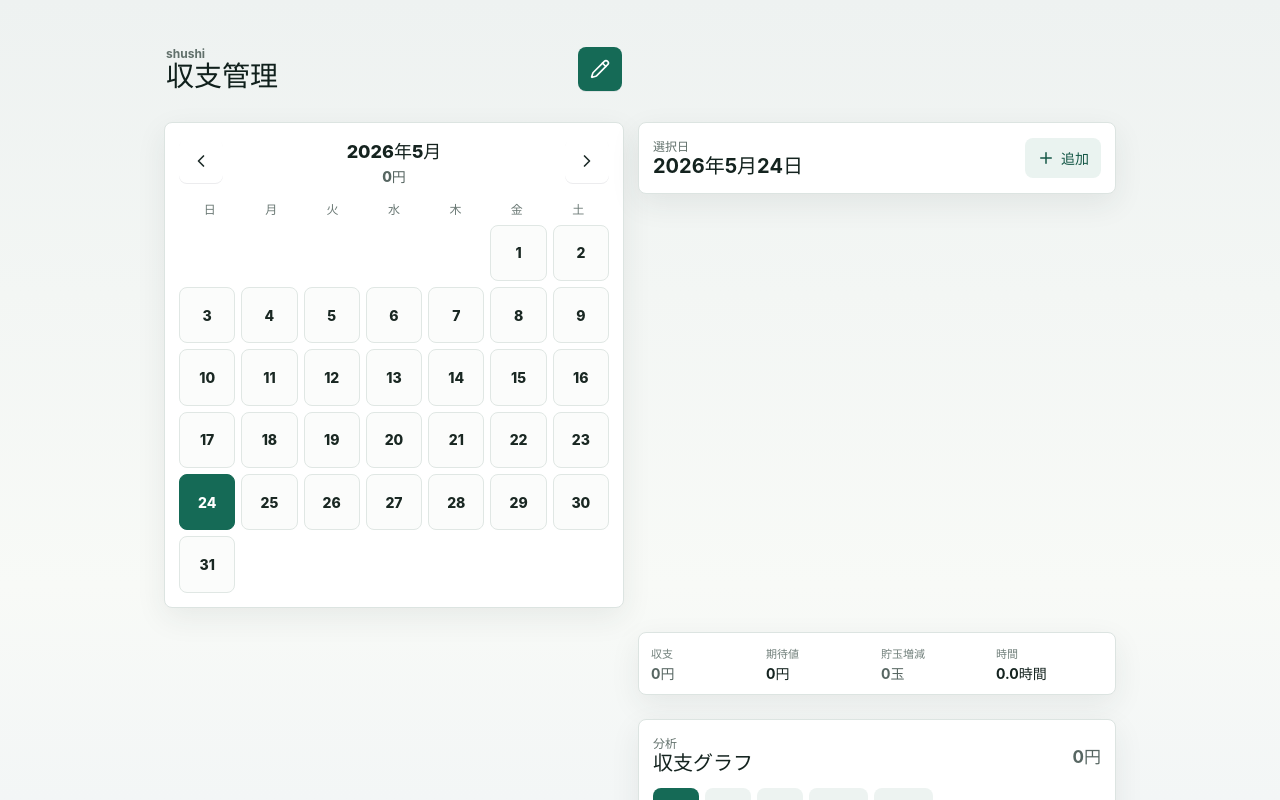
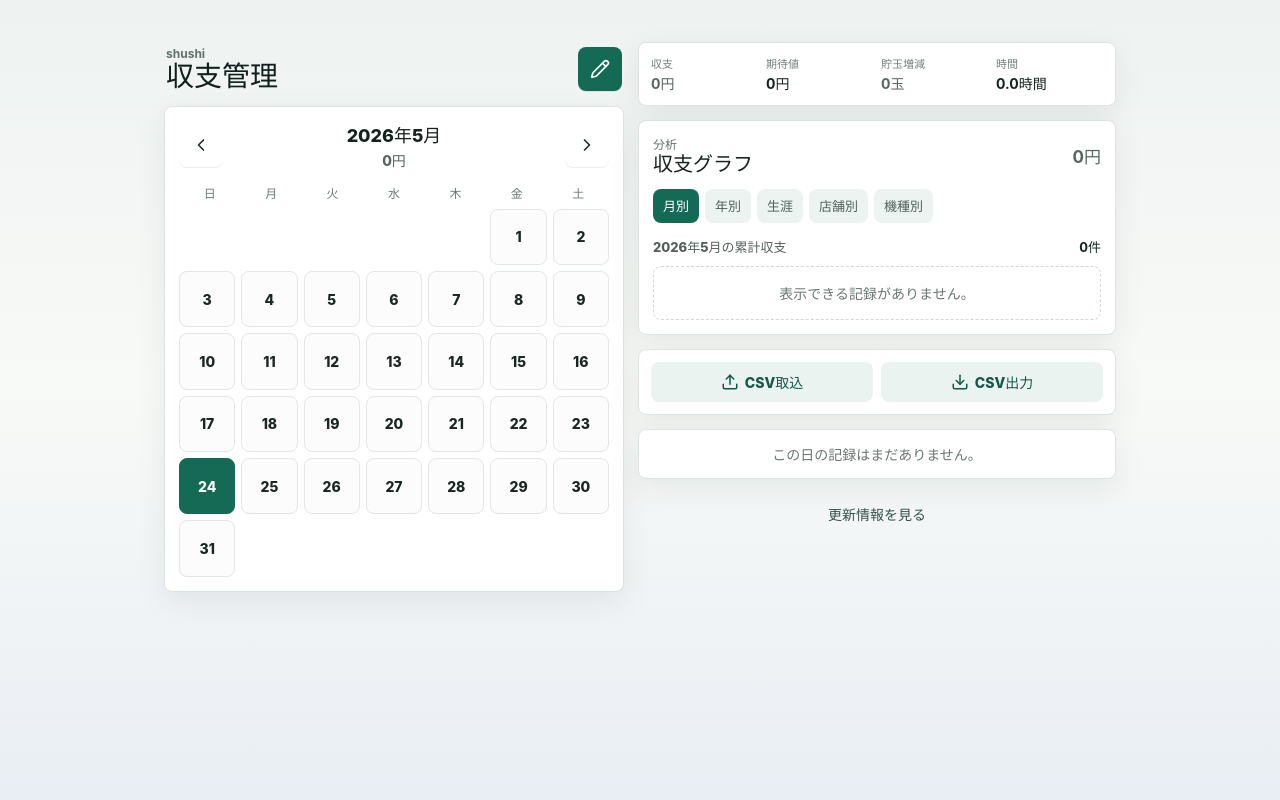
Before and after one commit to umedademu/shushi, a React (Vite) app in the folder app/: page / in a window 1280 px wide. Shown: the top 800 px of the page. Built offline with nearby package versions, Linux system fonts and the light colour scheme.

Commit message:
Tighten desktop dashboard layout

```diff
--- a/app/src/App.css
+++ b/app/src/App.css
@@ -43,6 +43,11 @@ button {
   padding: 18px 14px 28px;
 }
 
+.dashboard-left,
+.dashboard-right {
+  min-width: 0;
+}
+
 h1,
 h2,
 h3,
@@ -74,7 +79,6 @@ h3 {
 
 .top-bar,
 .month-header,
-.day-summary,
 .editor-header,
 .record-head {
   align-items: center;
@@ -124,7 +128,6 @@ h3 {
 }
 
 .month-panel,
-.day-summary,
 .summary-grid,
 .chart-panel,
 .csv-panel,
@@ -219,11 +222,6 @@ h3 {
 .day-cell.selected .amount-negative,
 .day-cell.selected .amount-even {
   color: #ffffff;
-}
-
-.day-summary {
-  margin-top: 14px;
-  padding: 14px;
 }
 
 .text-button {
@@ -1052,30 +1050,39 @@ h3 {
   }
 
   .phone-frame {
+    min-height: auto;
+  }
+
+  .dashboard-frame {
     max-width: 980px;
-    min-height: auto;
     display: grid;
     grid-template-columns: minmax(360px, 460px) minmax(360px, 1fr);
     gap: 14px;
     align-items: start;
   }
 
-  .top-bar,
-  .month-panel {
+  .dashboard-left {
     grid-column: 1;
   }
 
-  .day-summary,
-  .summary-grid,
-  .chart-panel,
-  .csv-panel,
-  .record-list,
-  .updates-button {
+  .dashboard-right {
     grid-column: 2;
   }
 
-  .day-summary {
+  .dashboard-left,
+  .dashboard-right {
+    display: flex;
+    flex-direction: column;
+    gap: 14px;
+  }
+
+  .dashboard-left .top-bar,
+  .dashboard-right > * {
     margin-top: 0;
+  }
+
+  .dashboard-left .top-bar {
+    padding-bottom: 0;
   }
 
   .summary-grid {
--- a/app/src/App.tsx
+++ b/app/src/App.tsx
@@ -169,6 +169,11 @@ const updateItems = [
     title: "店舗別と機種別を縦棒に変更",
     body: "店舗別と機種別の収支グラフは、比較しやすい縦棒グラフで表示するようにしました。",
   },
+  {
+    date: "2026-05-24",
+    title: "PC表示の余白を調整",
+    body: "重複していた選択日カードをなくし、PC表示でサマリーとグラフが右側に自然に並ぶようにしました。",
+  },
 ];
 
 const chartModes: Array<{ key: ChartMode; label: string }> = [
@@ -208,11 +213,6 @@ function currentTimeKey() {
 
 function monthLabel(date: Date) {
   return `${date.getFullYear()}年${date.getMonth() + 1}月`;
-}
-
-function displayDate(dateKey: string) {
-  const [year, month, day] = dateKey.split("-");
-  return `${Number(year)}年${Number(month)}月${Number(day)}日`;
 }
 
 function currency(value: number) {
@@ -1561,13 +1561,20 @@ export function App() {
 
   return (
     <main className="app-shell">
-      <section className="phone-frame">
+      <section className="phone-frame dashboard-frame">
+        <div className="dashboard-left">
           <header className="top-bar">
             <div>
               <p className="eyebrow">shushi</p>
               <h1>収支管理</h1>
             </div>
-          <button className="icon-button primary" type="button" onClick={() => openEditor()} title="収支を入力">
+            <button
+              aria-label="収支を入力"
+              className="icon-button primary"
+              type="button"
+              onClick={() => openEditor()}
+              title="収支を入力"
+            >
               <Pencil size={20} />
             </button>
           </header>
@@ -1625,18 +1632,9 @@ export function App() {
               })}
             </div>
           </section>
-
-        <section className="day-summary">
-          <div>
-            <p className="eyebrow">選択日</p>
-            <h2>{displayDate(selectedDate)}</h2>
-          </div>
-          <button className="text-button" type="button" onClick={() => openEditor()}>
-            <Plus size={18} />
-            追加
-          </button>
-        </section>
-
+        </div>
+
+        <div className="dashboard-right">
         <section className="summary-grid">
           <div>
             <span>収支</span>
@@ -1920,6 +1918,7 @@ export function App() {
         <button className="updates-button" type="button" onClick={() => setViewMode("updates")}>
           更新情報を見る
         </button>
+        </div>
       </section>
 
       {isEditorOpen && (
```
Also changed, not shown: 2 other files (tests, documents, lock files or other folders). Lines whose indentation alone changed are shown as unchanged.
